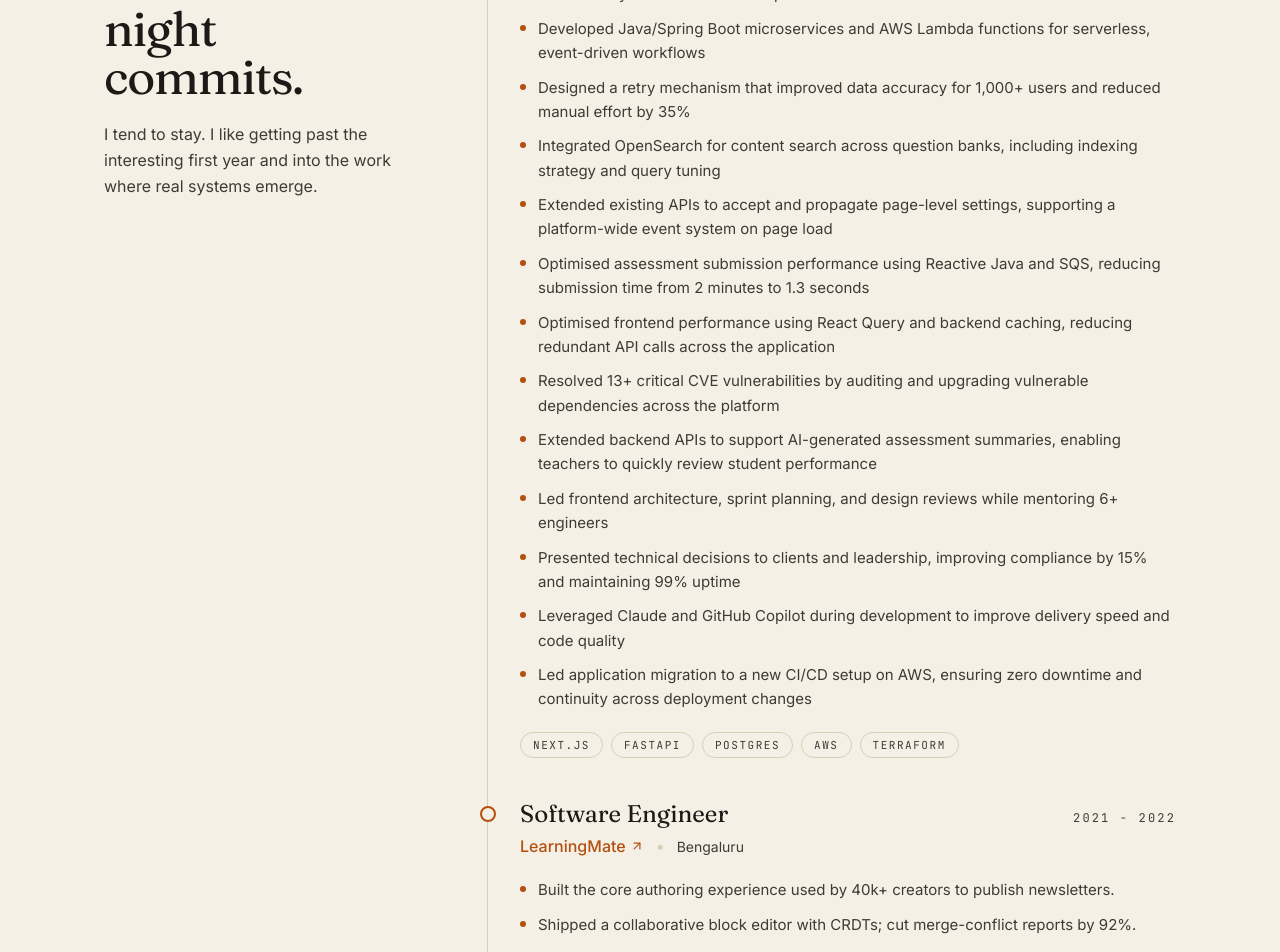
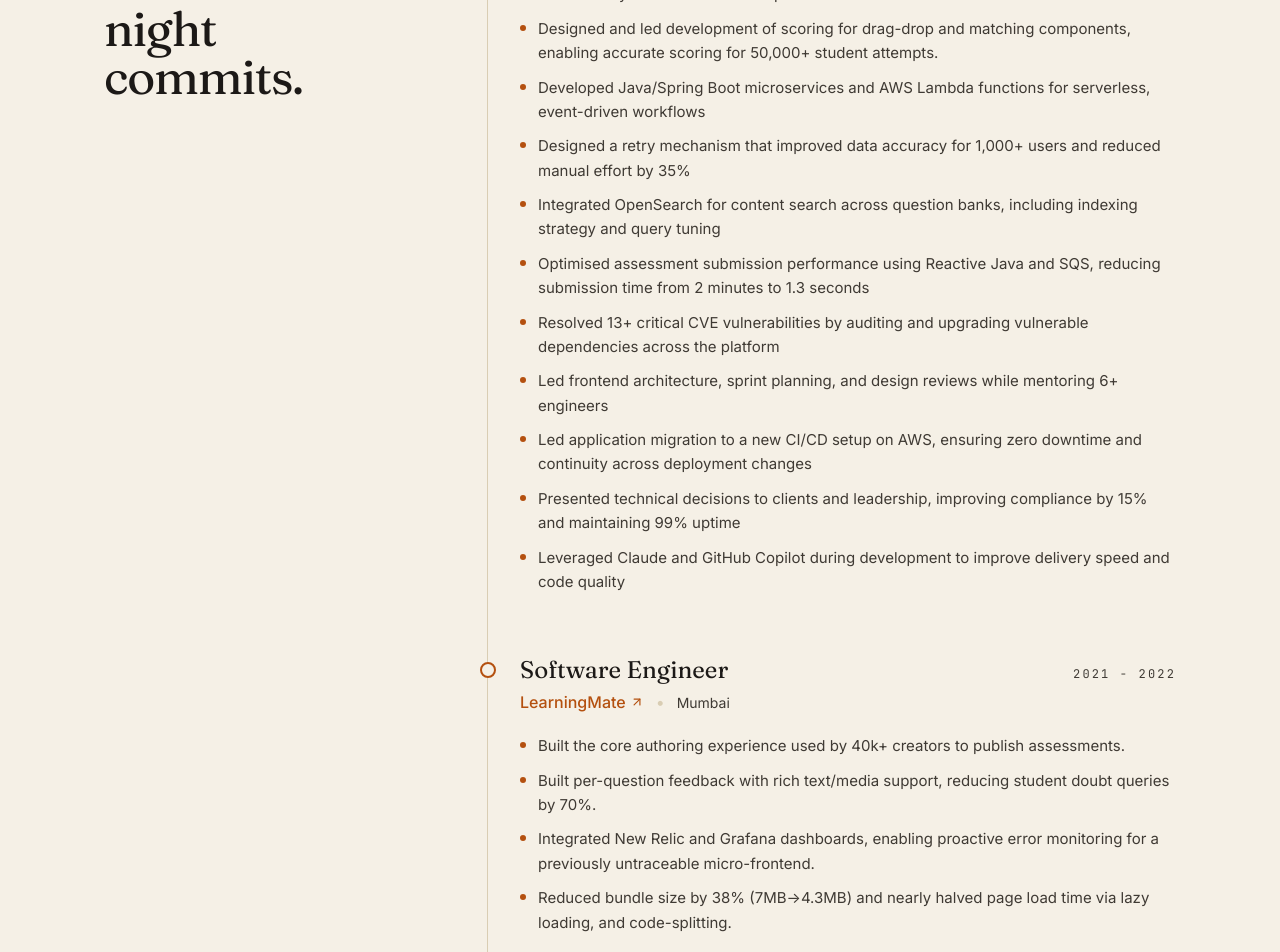
Before and after one commit to akshaym5147/portfolio-app, a React (Create React App) app: page / in a window 1280 px wide. Shown: the part 3540-4492 px from the top of the page. Built offline with nearby package versions, Linux system fonts and the light colour scheme.

Commit message:
updated experience section wth clear bullet points

```diff
--- a/src/components/Experience.jsx
+++ b/src/components/Experience.jsx
@@ -10,14 +10,10 @@ const Experience = () => {
         <div className="md:col-span-4">
           <SectionLabel index="03" label="experience" />
           <h2 className="font-serif text-4xl md:text-5xl leading-[1.05] text-ink tracking-tight mt-6">
-            Six years,
+            Seven years,
             <span className="italic text-amber"> three teams</span>, a lot of
             late-night commits.
           </h2>
-          <p className="mt-5 text-inkSoft text-[16px] leading-relaxed">
-            I tend to stay. I like getting past the interesting first year and
-            into the work where real systems emerge.
-          </p>
         </div>
 
         <div className="md:col-span-8 relative">
--- a/src/mock.js
+++ b/src/mock.js
@@ -53,7 +53,7 @@ export const skills = [
     gridSpan: "lg:col-span-2",
     items: [
       { name: "React" },
-      { name: "Next.js" },
+      // { name: "Next.js" },
       { name: "React Native" },
       { name: "JavaScript" },
       { name: "TypeScript" },
@@ -155,32 +155,31 @@ export const experience = [
     bullets: [
       "Serve as technical anchor for the team pod, unblocking engineers and resolving critical technical challenges",
       "Built WCAG-compliant, cross-browser React/TypeScript/Redux features for a high-concurrency real-time education platform",
+      "Designed and led development of scoring for drag-drop and matching components, enabling accurate scoring for 50,000+ student attempts.",
       "Developed Java/Spring Boot microservices and AWS Lambda functions for serverless, event-driven workflows",
       "Designed a retry mechanism that improved data accuracy for 1,000+ users and reduced manual effort by 35%",
       "Integrated OpenSearch for content search across question banks, including indexing strategy and query tuning",
-  "Extended existing APIs to accept and propagate page-level settings, supporting a platform-wide event system on page load",
       "Optimised assessment submission performance using Reactive Java and SQS, reducing submission time from 2 minutes to 1.3 seconds",
-  "Optimised frontend performance using React Query and backend caching, reducing redundant API calls across the application",
       "Resolved 13+ critical CVE vulnerabilities by auditing and upgrading vulnerable dependencies across the platform",
-  "Extended backend APIs to support AI-generated assessment summaries, enabling teachers to quickly review student performance",
       "Led frontend architecture, sprint planning, and design reviews while mentoring 6+ engineers",
+      "Led application migration to a new CI/CD setup on AWS, ensuring zero downtime and continuity across deployment changes",
       "Presented technical decisions to clients and leadership, improving compliance by 15% and maintaining 99% uptime",
       "Leveraged Claude and GitHub Copilot during development to improve delivery speed and code quality",
-  "Led application migration to a new CI/CD setup on AWS, ensuring zero downtime and continuity across deployment changes",
     ],
-    stack: ["Next.js", "FastAPI", "Postgres", "AWS", "Terraform"]
+    stack: []
   },
   {
     company: "LearningMate",
     role: "Software Engineer",
     period: "2021 - 2022",
-    location: "Bengaluru",
+    location: "Mumbai",
     bullets: [
-      "Built the core authoring experience used by 40k+ creators to publish newsletters.",
-      "Shipped a collaborative block editor with CRDTs; cut merge-conflict reports by 92%.",
-      "Owned billing & Stripe integration end-to-end, including dunning flows."
+      "Built the core authoring experience used by 40k+ creators to publish assessments.",
+      "Built per-question feedback with rich text/media support, reducing student doubt queries by 70%.",
+      "Integrated New Relic and Grafana dashboards, enabling proactive error monitoring for a previously untraceable micro-frontend.",
+      "Reduced bundle size by 38% (7MB→4.3MB) and nearly halved page load time via lazy loading, and code-splitting."
     ],
-    stack: ["React", "Node.js", "GraphQL", "Redis", "Stripe"]
+    stack: [],
   },
   {
     company: "Sankey solutions",
```
Lines whose indentation alone changed are shown as unchanged.
